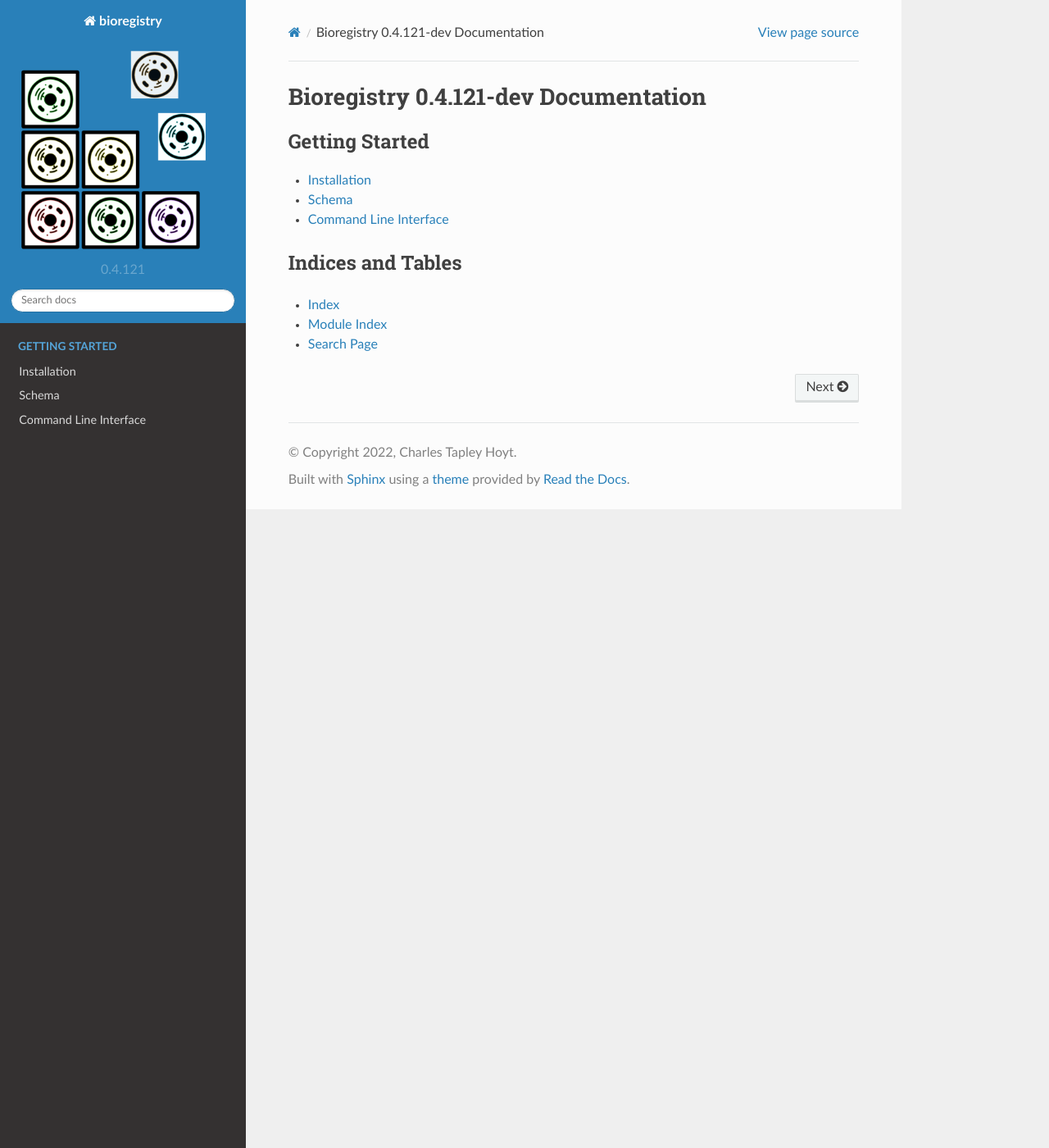
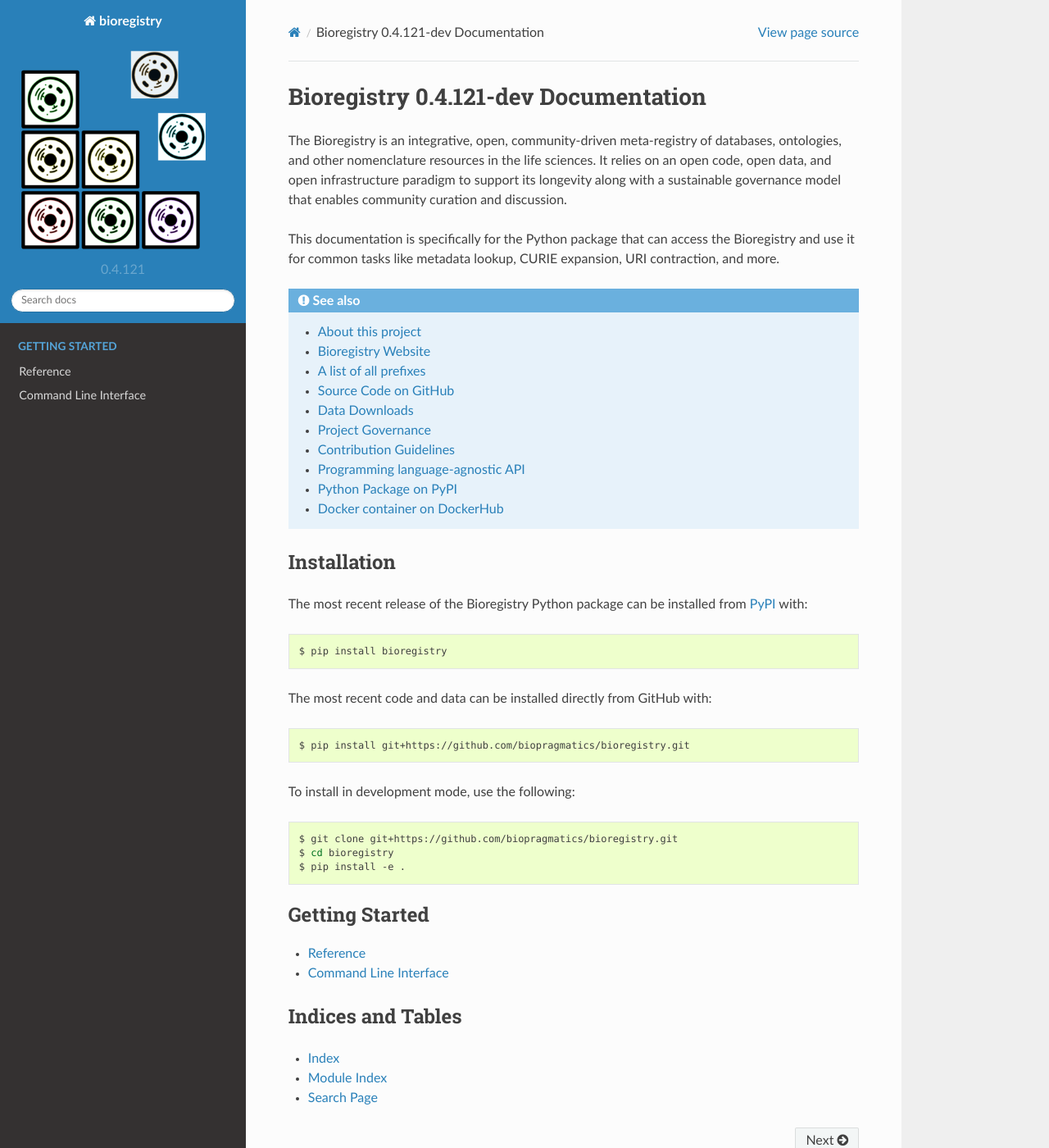
Before and after one commit to biopragmatics/bioregistry, a Sphinx documentation site: the page built from docs/source/index.rst, in a window 1280 px wide and 1400 px high. Shown: the whole window at 82% size. Built offline with Sphinx 7.4.7 and the Read the Docs theme 2.0.0, drawn with Linux system fonts in a browser that asks for light colours.

Commit message:
Update docs

```diff
--- a/docs/source/index.rst
+++ b/docs/source/index.rst
@@ -1,12 +1,58 @@
 Bioregistry |release| Documentation
 ===================================
+The Bioregistry is an integrative, open, community-driven meta-registry
+of databases, ontologies, and other nomenclature resources in the life sciences.
+It relies on an open code, open data, and open infrastructure paradigm to support
+its longevity along with a sustainable governance model that enables community
+curation and discussion.
+
+This documentation is specifically for the Python package that can
+access the Bioregistry and use it for common tasks like metadata lookup,
+CURIE expansion, URI contraction, and more.
+
+.. seealso::
+
+    - `About this project <https://bioregistry.io/summary>`_
+    - `Bioregistry Website <https://bioregistry.io>`_
+    - `A list of all prefixes <https://bioregistry.io/registry/>`_
+    - `Source Code on GitHub <https://github.com/biopragmatics/bioregistry>`_
+    - `Data Downloads <https://github.com/biopragmatics/bioregistry/tree/main/exports>`_
+    - `Project Governance <https://github.com/biopragmatics/bioregistry/blob/main/docs/GOVERNANCE.md>`_
+    - `Contribution Guidelines <https://github.com/biopragmatics/bioregistry/blob/main/docs/CONTRIBUTING.md>`_
+    - `Programming language-agnostic API <https://bioregistry.io/apidocs>`_
+    - `Python Package on PyPI <https://pypi.org/project/bioregistry>`_
+    - `Docker container on DockerHub <https://hub.docker.com/r/biopragmatics/bioregistry>`_
+
+Installation
+------------
+The most recent release of the Bioregistry Python package can be installed from
+`PyPI <https://pypi.org/project/bioregistry>`_ with:
+
+.. code-block:: shell
+
+    $ pip install bioregistry
+
+The most recent code and data can be installed directly from GitHub with:
+
+.. code-block:: shell
+
+    $ pip install git+https://github.com/biopragmatics/bioregistry.git
+
+To install in development mode, use the following:
+
+.. code-block:: shell
+
+    $ git clone git+https://github.com/biopragmatics/bioregistry.git
+    $ cd bioregistry
+    $ pip install -e .
+
+
 .. toctree::
    :maxdepth: 2
    :caption: Getting Started
    :name: start
 
-   installation
-   schema
+   reference
    cli
 
 Indices and Tables
--- a/docs/source/schema.rst
+++ /dev/null
@@ -1,4 +0,0 @@
-Schema
-======
-.. automodule:: bioregistry.schema.struct
-    :members:
--- a/src/bioregistry/__init__.py
+++ b/src/bioregistry/__init__.py
@@ -13,7 +13,7 @@
     get_registry_short_name,
     get_registry_uri,
 )
-from .parse_iri import curie_from_iri, parse_iri  # noqa:F401
+from .parse_iri import curie_from_iri, parse_iri, parse_obolibrary_purl  # noqa:F401
 from .resolve import (  # noqa:F401
     get_appears_in,
     get_banana,
```
Also changed, not shown: README.md (+1 -1 lines), docs/source/installation.rst (deleted, +0 -22 lines), docs/source/reference.rst (added, +8 -0 lines), 3 other files.
